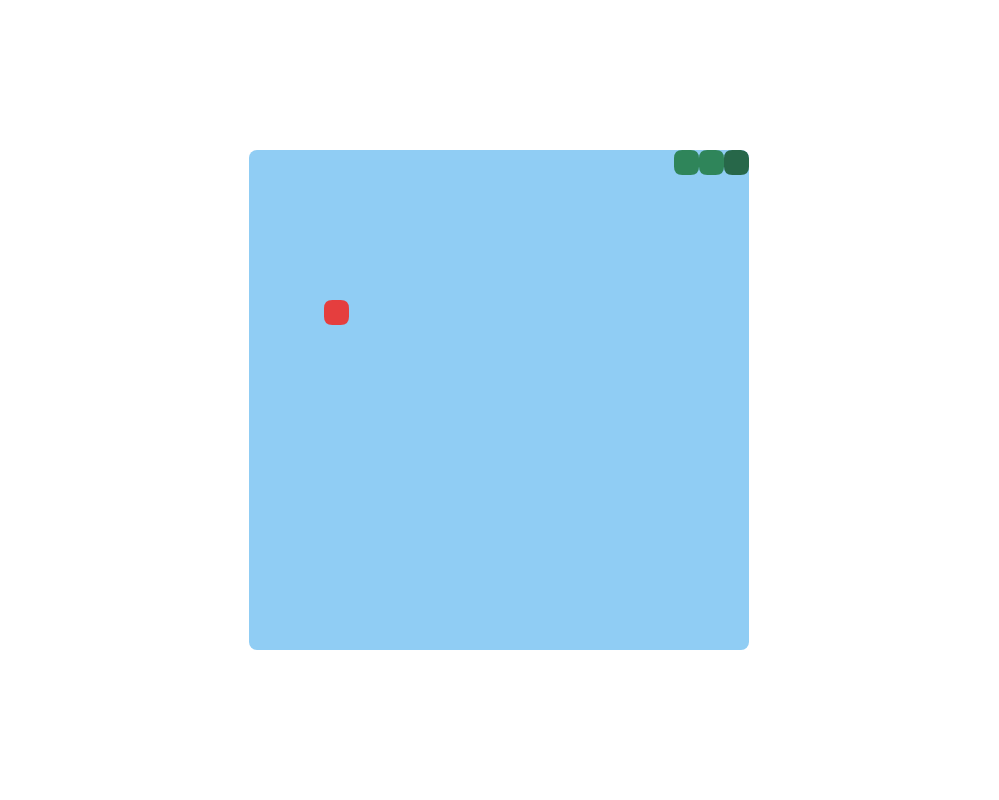
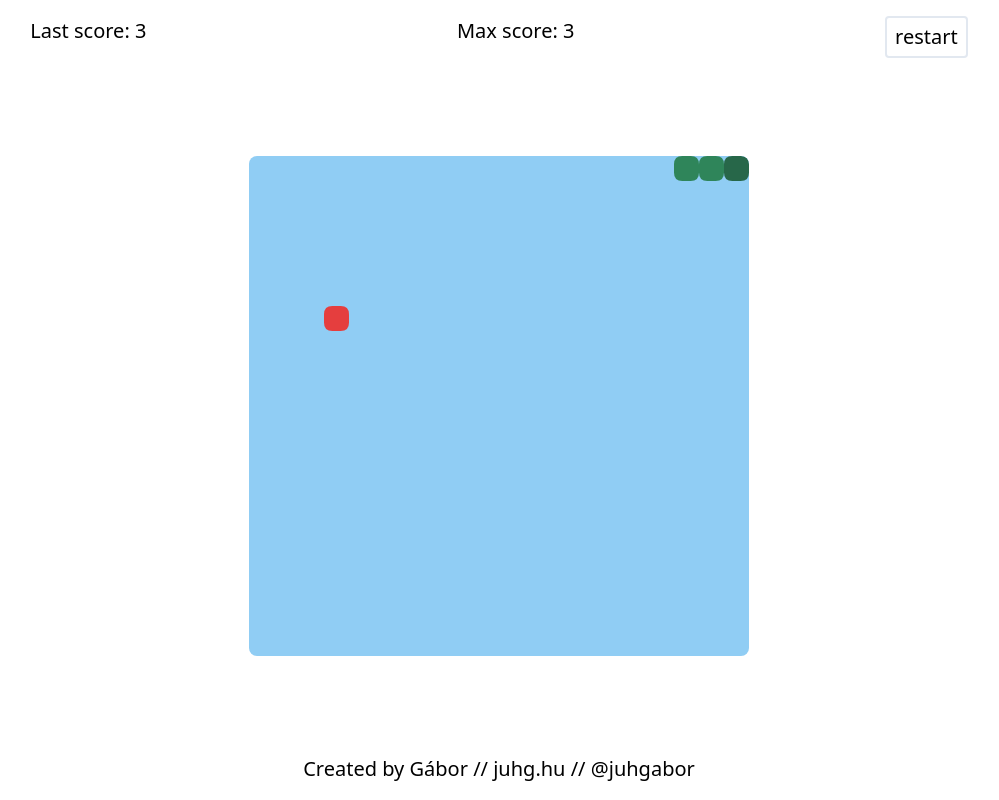
Before and after one commit to JuhG/snake, a Next.js app: page / in a window 1280 px wide. Shown: the whole page, without its empty margins (141-1140 px from the left). Built offline with nearby package versions, Linux system fonts and the light colour scheme.

Commit message:
show scores

```diff
--- a/pages/index.js
+++ b/pages/index.js
@@ -93,6 +93,29 @@ const collidesWithItself = (a1) => {
   })
 }
 
+const getScores = () => {
+  try {
+    const list = JSON.parse(localStorage.getItem('juhg_snake_scores'))
+    if (!list) return []
+    return list
+  } catch (e) {
+    return []
+  }
+}
+
+const addScore = (score) => {
+  localStorage.setItem(
+    'juhg_snake_scores',
+    JSON.stringify([
+      {
+        ts: new Date().getTime(),
+        score,
+      },
+      ...getScores(),
+    ])
+  )
+}
+
 const canvas = 500
 const size = 20
 const piece = canvas / size
@@ -110,6 +133,7 @@ export default function Snake() {
   ])
   const [anim, setAnim] = useState([])
   const [apple, setApple] = useState(null)
+  const [scores, setScores] = useState(null)
 
   useEffect(() => {
     var el = document.getElementById('canvas')
@@ -204,6 +228,14 @@ export default function Snake() {
 
   useEffect(() => {
     placeApple()
+
+    const sc = getScores()
+    if (sc.length) {
+      setScores({
+        last: sc[0].score,
+        max: Math.max(...sc.map((s) => s.score)),
+      })
+    }
   }, [])
 
   useEffect(() => {
@@ -228,10 +260,28 @@ export default function Snake() {
 
     if (head.x < 0 || head.y < 0 || head.x + 1 > size || head.y + 1 > size) {
       setSpeed(Infinity)
+      addScore(snake.length)
+
+      const sc = getScores()
+      if (sc.length) {
+        setScores({
+          last: sc[0].score,
+          max: Math.max(...sc.map((s) => s.score)),
+        })
+      }
     }
 
     if (collidesWithItself(snake)) {
       setSpeed(Infinity)
+      addScore(snake.length)
+
+      const sc = getScores()
+      if (sc.length) {
+        setScores({
+          last: sc[0].score,
+          max: Math.max(...sc.map((s) => s.score)),
+        })
+      }
     }
   }, [snake])
 
@@ -269,8 +319,27 @@ export default function Snake() {
   }, [handleKeyDown])
 
   return (
-    <div className="h-screen w-screen flex items-center justify-center">
-      <canvas id="canvas" className="bg-blue-300 rounded-lg"></canvas>
+    <div className="h-screen w-screen flex flex-col items-center justify-between">
+      {scores ? (
+        <div className="self-stretch flex justify-around text-xl p-4">
+          <p>Last score: {scores.last}</p>
+          <p>Max score: {scores.max}</p>
+          <button
+            onClick={() => location.reload()}
+            className="py-1 px-2 rounded border-2 hover:border-black"
+          >
+            restart
+          </button>
+        </div>
+      ) : (
+        <div></div>
+      )}
+      <div className="flex items-center justify-center">
+        <canvas id="canvas" className="bg-blue-300 rounded-lg"></canvas>
+      </div>
+      <div className="flex items-around text-xl p-4">
+        Created by Gábor // juhg.hu // @juhgabor
+      </div>
     </div>
   )
 }
```
